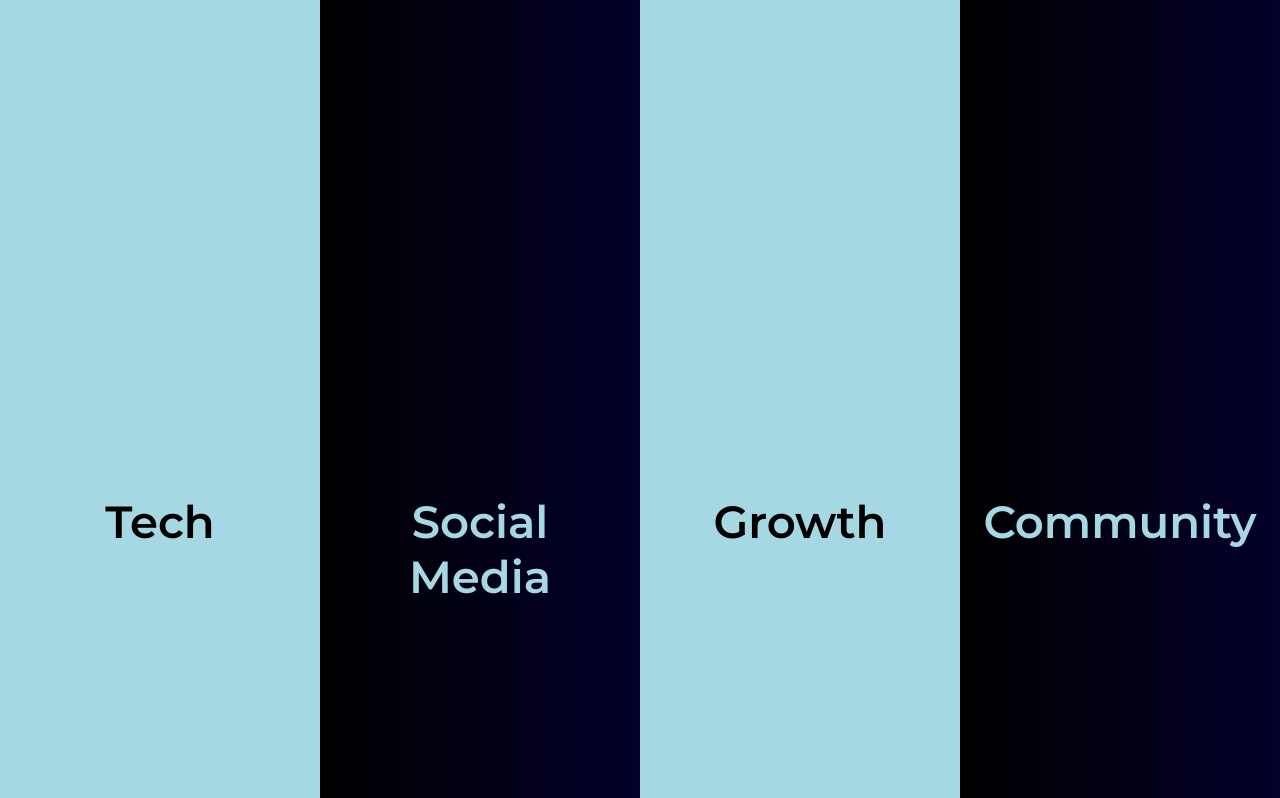
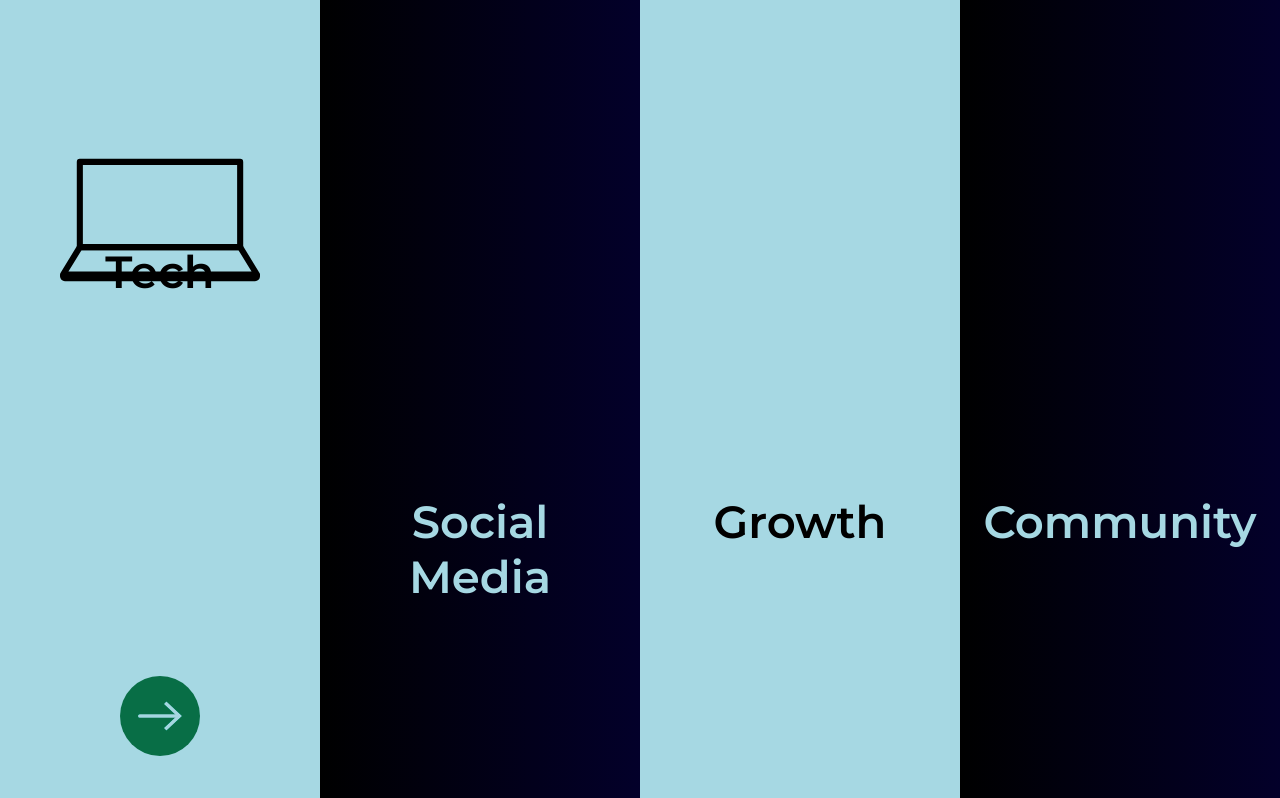
Before and after one commit to narayani2327/revamp-website, a React (Create React App) app: page / in a window 1280 px wide. Shown: the top 798 px of the page. Built offline with nearby package versions, Linux system fonts and the light colour scheme.

Commit message:
animation changed

```diff
--- a/src/components/BottomTeam.js
+++ b/src/components/BottomTeam.js
@@ -9,32 +9,32 @@ function BottomTeam(props) {
     const handleAnimate=()=>{
         gsap.to(text,{
             y:-250,
-            duration:1.5
+            duration:1
         })
         gsap.to(image,{
-            y:200,
-            duration:1.5,
+            y:280,
+            duration:1,
             opacity:1
         })
         gsap.to(arrow,{
             y:-150,
-            duration:1.5,
+            duration:1,
             opacity:1
         })
     }
     const handleReverse=()=>{
         gsap.to(text,{
             y:0,
-            duration:1.5
+            duration:1
         })
         gsap.to(image,{
             y:0,
-            duration:1.5,
+            duration:1,
             opacity:0
         })
         gsap.to(arrow,{
             y:-0,
-            duration:1.5,
+            duration:1,
             opacity:0
         })
     }
@@ -46,12 +46,15 @@ function BottomTeam(props) {
     },[])
 
     return (
-        <div className="bottom-team" ref={(el=>mainDiv=el)} onMouseLeave={handleReverse} >
+        <div className="bottom-team" ref={(el=>mainDiv=el)} onMouseEnter={handleAnimate} onMouseLeave={handleReverse} >
             <div>
                 <img ref={(el=>image=el)} src={props.image} className="team-img"></img>
-                <p ref={(el=>text=el)} onMouseEnter={handleAnimate} >{props.text}</p>
+                <p ref={(el=>text=el)}>{props.text}</p>
             </div>
             <a href='#'><img ref={(el=>arrow=el)} src={props.arrow} className="arrow"></img></a>
+            {/* <a href='#'>
+                <object type='image/svg+xml' ref={(el=>arrow=el)} data={props.arrow}></object>
+            </a> */}
         </div>
     );
 }
--- a/src/components/TopTeam.js
+++ b/src/components/TopTeam.js
@@ -8,41 +8,41 @@ function TopTeam(props) {
     let mainDiv=useRef(null)
     const handleAnimate=()=>{
         gsap.to(text,{
-            y:-250,
-            duration:1.5
+            y:250,
+            duration:1
         })
         gsap.to(image,{
-            y:200,
-            duration:1.5,
+            y:280,
+            duration:1,
             opacity:1
         })
         gsap.to(arrow,{
             y:-150,
-            duration:1.5,
+            duration:1,
             opacity:1
         })
     }
     const handleReverse=()=>{
         gsap.to(text,{
             y:0,
-            duration:1.5
+            duration:1
         })
         gsap.to(image,{
             y:0,
-            duration:1.5,
+            duration:1,
             opacity:0
         })
         gsap.to(arrow,{
             y:-0,
-            duration:1.5,
+            duration:1,
             opacity:0
         })
     }
     return (
-        <div className="top-team" ref={(el=>mainDiv=el)} onMouseLeave={handleReverse} >
+        <div className="top-team" ref={(el=>mainDiv=el)} onMouseEnter={handleAnimate} onMouseLeave={handleReverse} >
             <div>
                 <img ref={(el=>image=el)} src={props.image} className="team-img"></img>
-                <p ref={(el=>text=el)} onMouseEnter={handleAnimate} >{props.text}</p>
+                <p ref={(el=>text=el)}>{props.text}</p>
             </div>
             <a href='#'><img ref={(el=>arrow=el)} src={props.arrow} className="arrow"></img></a>
         </div>
```
